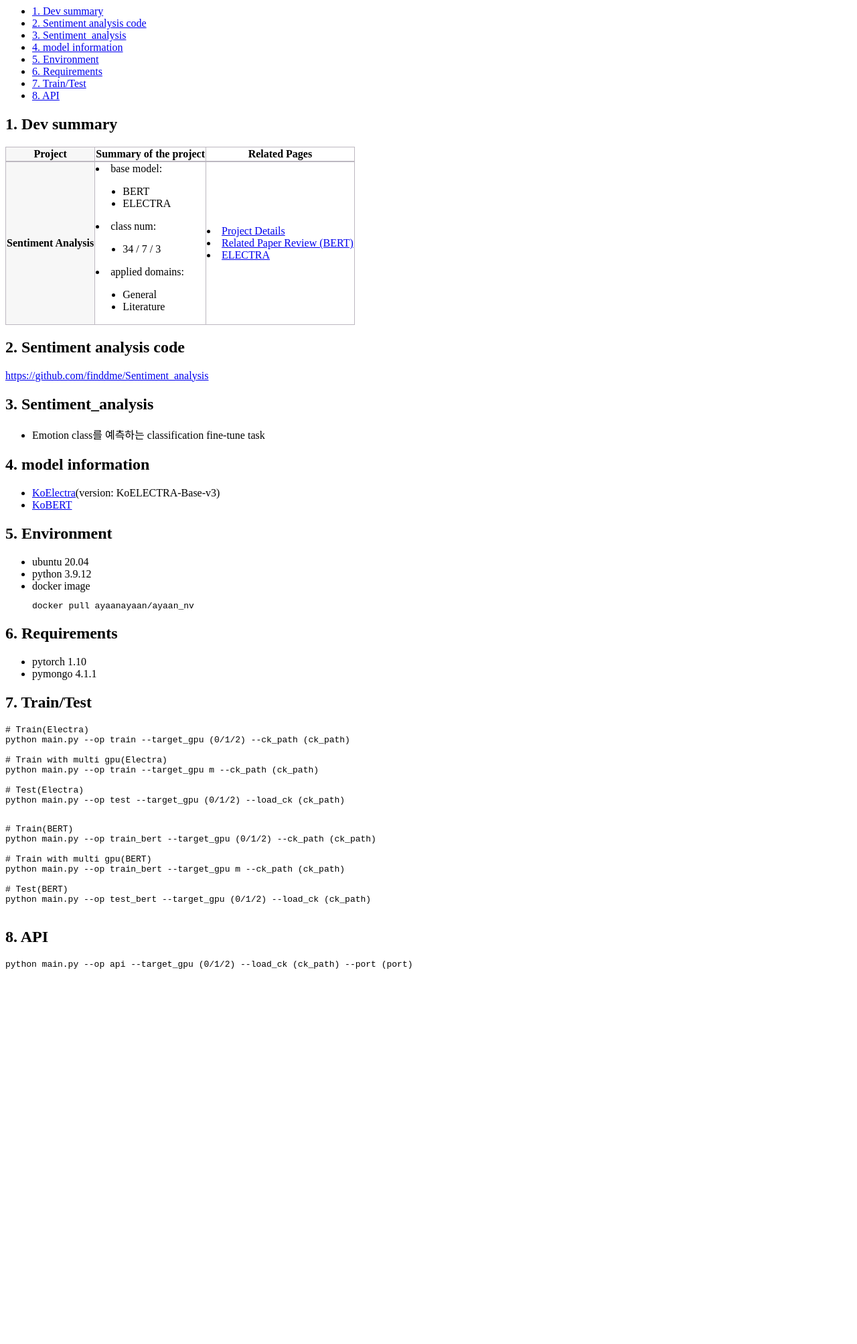
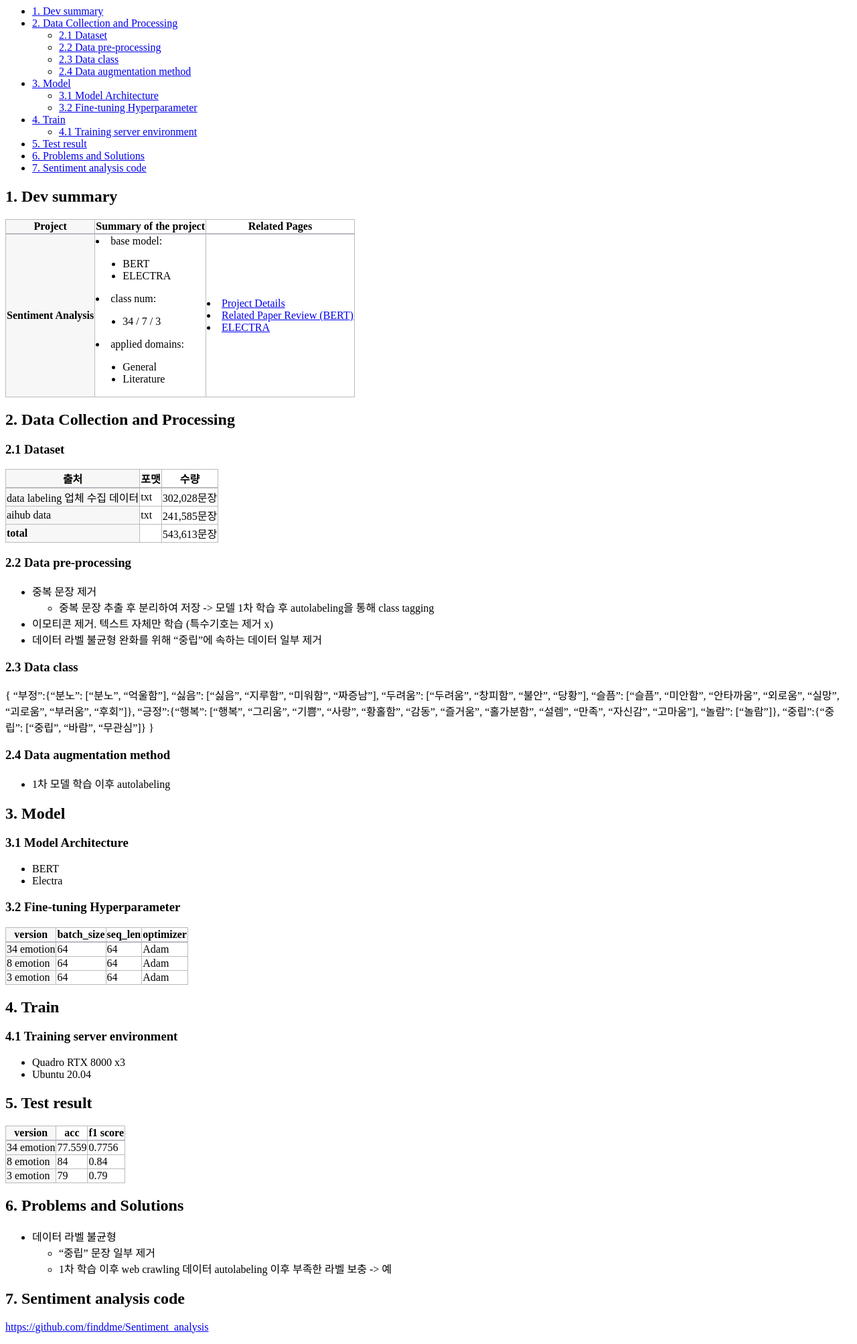
Before and after one commit to finddme/finddme.github.io, a Jekyll site: the page built from _posts/2022-09-25-SentimentAnalysis.md, in a window 1280 px wide. Shown: the whole page at 67% size. Built offline with Jekyll 4.4.1, drawn with Linux system fonts in a browser that asks for light colours; before the commit the page ends 1460 px from its top, so only the background shows below that.

Commit message:
Update 2022-09-25-SentimentAnalysis.md

````diff
--- a/_posts/2022-09-25-SentimentAnalysis.md
+++ b/_posts/2022-09-25-SentimentAnalysis.md
@@ -73,57 +73,121 @@ tag: Development
  </body>
 </html>
 
-## 2\. Sentiment analysis code
+
+## 2\. Data Collection and Processing
+
+### 2.1 Dataset
+
+<html>
+  <head>
+    <style type="text/css">
+      .line{border-bottom: 1px solid #BDB8C1;}
+      .line2{border-bottom: 2px solid #BDB8C1;}
+      .line3{border-bottom: 1px solid #BDB8C1; background-color: #F7F7F7;}
+      .line4{border-bottom: 2px solid #BDB8C1; background-color: #F7F7F7;}
+      table, th, td {
+         border:1px solid #BDB8C1;
+         background-color: #FFFFFF;
+       }
+    </style>
+   </head>
+   <body>
+     <table style="border-collapse:collapse">
+       <tr><th class="line4" bgcolor="#F8F7F9">출처</th><th class="line2">포맷</th><th class="line2">수량</th></tr>
+       <tr><td class="line3">data labeling 업체 수집 데이터</td><td class="line">txt</td><td class="line">302,028문장</td></tr>
+       <tr><td class="line3">aihub data</td><td class="line">txt</td><td class="line">241,585문장</td></tr>
+       <tr><td class="line3"><strong>total</strong></td><td class="line"> </td><td class="line">543,613문장</td></tr>
+     </table>
+ </body>
+ </html>
+
+### 2.2 Data pre-processing
+  - 중복 문장 제거
+    - 중복 문장 추출 후 분리하여 저장 -> 모델 1차 학습 후 autolabeling을 통해 class tagging
+  - 이모티콘 제거. 텍스트 자체만 학습 (특수기호는 제거 x)
+  - 데이터 라벨 불균형 완화를 위해 "중립"에 속하는 데이터 일부 제거
+
+### 2.3 Data class
+  {
+  "부정":{"분노": ["분노", "억울함"],
+          "싫음": ["싫음", "지루함", "미워함", "짜증남"],
+          "두려움": ["두려움", "창피함", "불안", "당황"],
+          "슬픔": ["슬픔", "미안함", "안타까움", "외로움", "실망", "괴로움", "부러움", "후회"]},
+  "긍정":{"행복": ["행복", "그리움", "기쁨", "사랑", "황홀함", "감동", "즐거움", "홀가분함", "설렘", "만족", "자신감", "고마움"],
+          "놀람": ["놀람"]},
+  "중립":{"중립": ["중립", "바람", "무관심"]}
+  }
+
+### 2.4 Data augmentation method
+  - 1차 모델 학습 이후 autolabeling
+
+## 3\. Model
+
+### 3.1 Model Architecture
+  - BERT
+  - Electra
+
+### 3.2 Fine-tuning Hyperparameter
+
+<html>
+  <head>
+    <style type="text/css">
+      .line{border-bottom: 1px solid #BDB8C1;}
+      .line2{border-bottom: 2px solid #BDB8C1;}
+      .line3{border-bottom: 1px solid #BDB8C1; background-color: #F7F7F7;}
+      .line4{border-bottom: 2px solid #BDB8C1; background-color: #F7F7F7;}
+      table, th, td {
+         border:1px solid #BDB8C1;
+         background-color: #FFFFFF;
+       }
+    </style>
+   </head>
+   <body>
+     <table style="border-collapse:collapse">
+       <tr><th class="line4" bgcolor="#F8F7F9">version</th><th class="line2">batch_size</th><th class="line2">seq_len</th><th class="line2">optimizer</th></tr>
+       <tr><td class="line3">34 emotion</td><td class="line">64</td><td class="line">64</td><td class="line">Adam</td></tr>
+       <tr><td class="line3">8 emotion</td><td class="line">64</td><td class="line">64</td><td class="line">Adam</td></tr>
+       <tr><td class="line3">3 emotion</td><td class="line">64</td><td class="line">64</td><td class="line">Adam</td></tr>
+     </table>
+ </body>
+ </html>
+
+## 4\. Train
+
+### 4.1 Training server environment
+  - Quadro RTX 8000 x3
+  - Ubuntu 20.04
+
+## 5\. Test result
+
+<html>
+  <head>
+    <style type="text/css">
+      .line{border-bottom: 1px solid #BDB8C1;}
+      .line2{border-bottom: 2px solid #BDB8C1;}
+      .line3{border-bottom: 1px solid #BDB8C1; background-color: #F7F7F7;}
+      .line4{border-bottom: 2px solid #BDB8C1; background-color: #F7F7F7;}
+      table, th, td {
+         border:1px solid #BDB8C1;
+         background-color: #FFFFFF;
+       }
+    </style>
+   </head>
+   <body>
+     <table style="border-collapse:collapse">
+       <tr><th class="line4" bgcolor="#F8F7F9">version</th><th class="line2">acc</th><th class="line2">f1 score</th></tr>
+       <tr><td class="line3">34 emotion</td><td class="line">77.559</td><td class="line">0.7756</td></tr>
+       <tr><td class="line3">8 emotion</td><td class="line">84</td><td class="line">0.84</td></tr>
+       <tr><td class="line3">3 emotion</td><td class="line">79</td><td class="line">0.79</td></tr>
+     </table>
+ </body>
+ </html>
+
+## 6\. Problems and Solutions
+  - 데이터 라벨 불균형
+    - "중립" 문장 일부 제거
+    - 1차 학습 이후 web crawling 데이터 autolabeling 이후 부족한 라벨 보충 -> 예
+
+## 7\. Sentiment analysis code
 
 [https://github.com/finddme/Sentiment_analysis](https://github.com/finddme/Sentiment_analysis)
-
-## 3\. Sentiment_analysis
-- Emotion class를 예측하는 classification fine-tune task
-
-## 4\. model information
-
-- [KoElectra](https://github.com/monologg/KoELECTRA/tree/024fbdd600e653b6e4bdfc64ceec84181b5ce6c4)(version: KoELECTRA-Base-v3)
-- [KoBERT](https://github.com/monologg/KoBERT-Transformers)
-
-## 5\. Environment
-- ubuntu 20.04
-- python 3.9.12
-- docker image
-```
-docker pull ayaanayaan/ayaan_nv
-```
-
-## 6\. Requirements
-- pytorch 1.10
-- pymongo 4.1.1
-
-
-## 7\. Train/Test
-```
-# Train(Electra)
-python main.py --op train --target_gpu (0/1/2) --ck_path (ck_path)
-
-# Train with multi gpu(Electra)
-python main.py --op train --target_gpu m --ck_path (ck_path)
-
-# Test(Electra)
-python main.py --op test --target_gpu (0/1/2) --load_ck (ck_path)
-
-```
-
-```
-# Train(BERT)
-python main.py --op train_bert --target_gpu (0/1/2) --ck_path (ck_path)
-
-# Train with multi gpu(BERT)
-python main.py --op train_bert --target_gpu m --ck_path (ck_path)
-
-# Test(BERT)
-python main.py --op test_bert --target_gpu (0/1/2) --load_ck (ck_path)
-
-```
-
-## 8\. API
-```
-python main.py --op api --target_gpu (0/1/2) --load_ck (ck_path) --port (port)
-```
````
